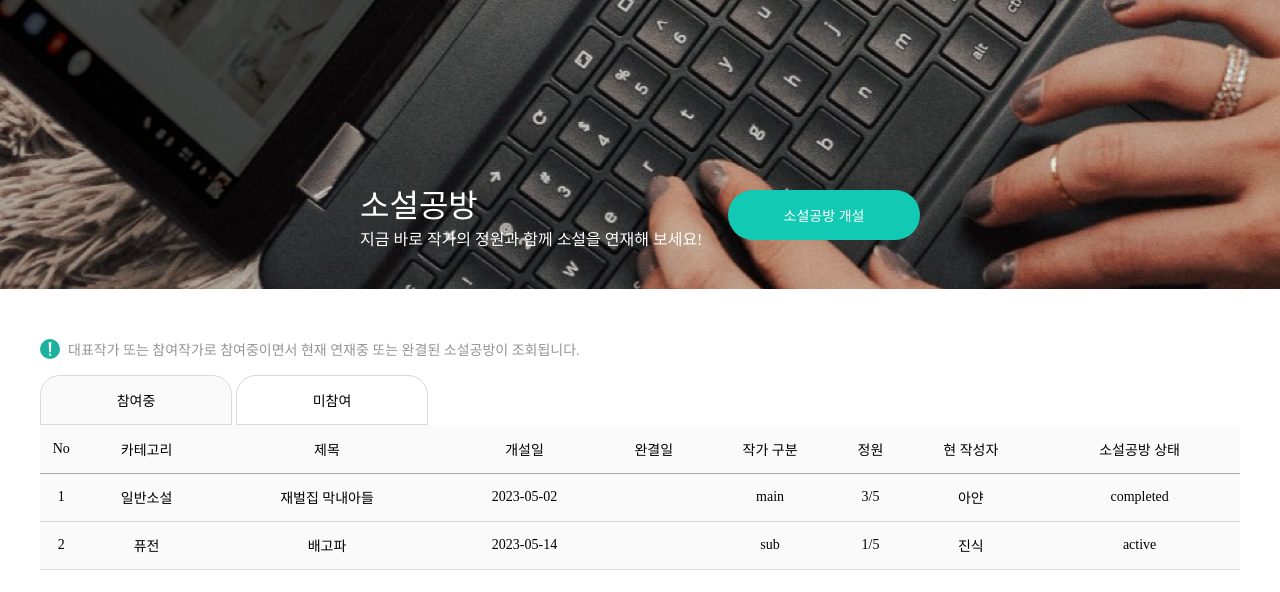
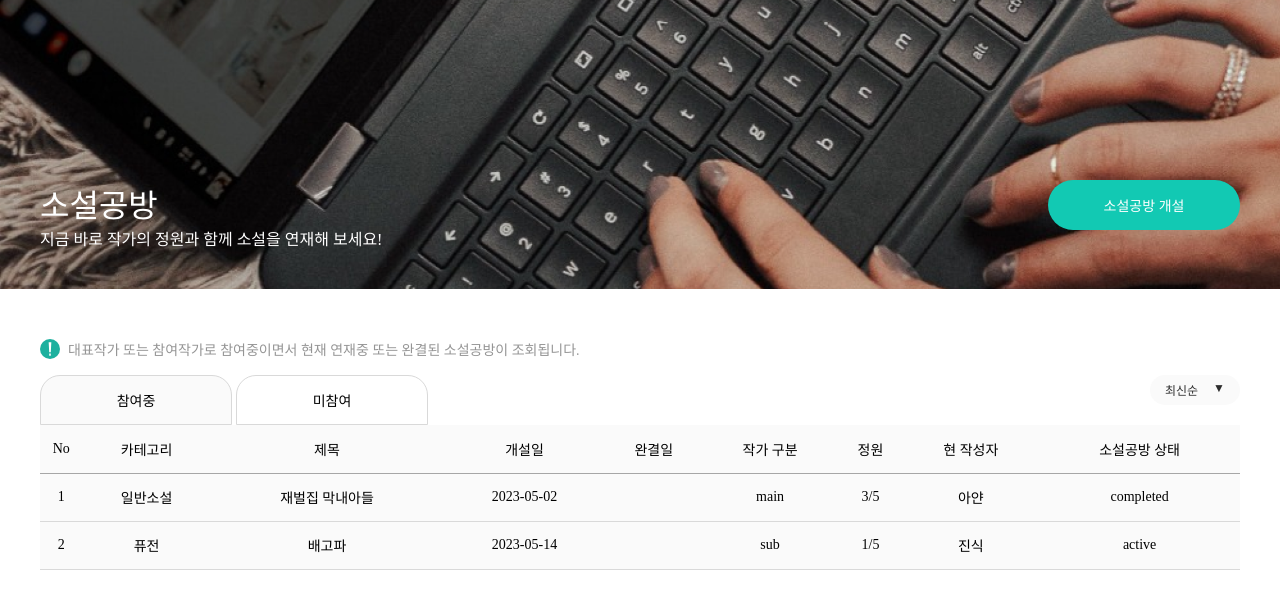
Before and after one commit to cafe-jun/garden-writer-front, a Next.js app: page /novel in a window 1280 px wide. Shown: the top 592 px of the page. Built offline with nearby package versions, Linux system fonts and the light colour scheme; a web font is replaced by a local one.

Commit message:
[feat] novel filter를 위한 select 컴포넌트 생성

```diff
--- /dev/null
+++ b/src/components/Select/Select.module.scss
@@ -0,0 +1,42 @@
+@import '../../styles/value.scss';
+
+.selectContainer {
+    position: relative;
+    display: flex;
+    align-items: center;
+    padding: 0 15px;
+    width: 90px;
+    height: 30px;
+    font-size: 12px;
+    font-weight: 500;
+    color: $back-1;
+    background-color: $gray-4;
+    border-radius: 100px;
+    .selectItem {
+        display: flex;
+        justify-content: space-between;
+        width: 100%;
+        span:last-child {
+            transition: transform .3s ease-in-out;
+        }
+        &.active {
+            span:last-child {
+                transform: rotate(180deg);
+            }
+        }
+    }
+    .selectDropdown {
+        position: absolute;
+        left: 0;
+        top: 40px;
+        padding: 0 15px;
+        width: 90px;
+        list-style: none;
+        background-color: $gray-4;
+        .selectDropdownItem {
+            display: flex;
+            align-items: center;
+            height: 20px;
+        }
+    }
+}
--- /dev/null
+++ b/src/components/Select/Select.tsx
@@ -0,0 +1,60 @@
+import React, { KeyboardEvent, useState } from 'react';
+
+import styles from './Select.module.scss';
+import { SelectProps } from './type';
+
+export const Select = ({ selectedItem, options, handleSelectedItem }: SelectProps) => {
+  const [isOpen, setIsOpen] = useState<boolean>(false);
+
+  const handleIsOpen = () => {
+    setIsOpen(!isOpen);
+  };
+
+  const handleItemClick = (item: string) => {
+    handleSelectedItem(item);
+    setIsOpen(false);
+  };
+
+  const handleIsOpenKeyDown = (e: KeyboardEvent<HTMLDivElement>) => {
+    if (e.key === 'Enter' || e.key === ' ') {
+      handleIsOpen();
+    }
+  };
+
+  const handleOptionKeyDown = (e: KeyboardEvent<HTMLDivElement>, item: string) => {
+    if (e.key === 'Enter' || e.key === ' ') {
+      handleItemClick(item);
+    }
+  };
+
+  return (
+    <div className={`${styles.selectContainer}`}>
+      <div
+        role="button"
+        className={`${styles.selectItem} ${isOpen ? styles.active : ''}`}
+        tabIndex={isOpen ? -1 : 0}
+        onClick={handleIsOpen}
+        onKeyDown={handleIsOpenKeyDown}
+      >
+        <span>{selectedItem || 'Select an option'}</span>
+        <span>▼</span>
+      </div>
+      {isOpen && (
+        <ul className={styles.selectDropdown}>
+          {options.map((item: string) => (
+            <li key={`select-${item}`} className={styles.selectDropdownItem}>
+              <div
+                role="button"
+                tabIndex={0}
+                onClick={() => handleItemClick(item)}
+                onKeyDown={(e: KeyboardEvent<HTMLDivElement>) => handleOptionKeyDown(e, item)}
+              >
+                {item}
+              </div>
+            </li>
+          ))}
+        </ul>
+      )}
+    </div>
+  );
+};
--- /dev/null
+++ b/src/components/Select/type.ts
@@ -0,0 +1,5 @@
+export interface SelectProps {
+  selectedItem: string;
+  options: string[];
+  handleSelectedItem: (item: string) => void;
+}
--- a/src/pages/novel/index.tsx
+++ b/src/pages/novel/index.tsx
@@ -5,10 +5,11 @@ import { InformationTextType } from '@/components/InformationText/type';
 import { NovelTable as Table } from '@/components/NovelTable/NovelTable';
 import { NovelTable, NovelTableStatus, NovelTableUserType } from '@/components/NovelTable/type';
 import { NovelTabs } from '@/components/NovelTabs/NovelTabs';
+import { Select } from '@/components/Select/Select';
 
 import styles from './novel.module.scss';
 
-export const novelTableData: NovelTable[] = [
+export const activeNovelTableData: NovelTable[] = [
   {
     id: 'haefasdfdf',
     category: '일반소설',
@@ -35,29 +36,53 @@ export const novelTableData: NovelTable[] = [
   },
 ];
 
+export const deactiveNovelTableData: NovelTable[] = [
+  {
+    id: 'shjrrw',
+    category: '퓨전',
+    title: '배불러',
+    created: '2023-05-14',
+    completed: '',
+    user_type: NovelTableUserType.sub,
+    user_limit: 5,
+    attend_users_number: 1,
+    current_writer: '진식',
+    status: NovelTableStatus.active,
+  },
+];
+
 export const novelTabs = ['참여중', '미참여'];
+
+export const novelFilters = ['최신순', '오래된순'];
 
 const NovelPage = () => {
   const [currentTab, setCurrentTab] = useState<string>(novelTabs[0]);
-  const [currentNovelTableData, setCurrentNovelTableData] = useState<NovelTable[]>(novelTableData);
+  const [filter, setFilter] = useState<string>(novelFilters[0]);
+  const [currentNovelTableData, setCurrentNovelTableData] =
+    useState<NovelTable[]>(activeNovelTableData);
 
   const handleCurrentTab = (tab: string) => {
     if (currentTab === tab) return;
 
     setCurrentTab(tab);
     if (tab === '참여중') {
-      return setCurrentNovelTableData(novelTableData);
+      return setCurrentNovelTableData(activeNovelTableData);
     }
-    return setCurrentNovelTableData(novelTableData);
+    return setCurrentNovelTableData(deactiveNovelTableData);
   };
 
   const handleCreateNovelButton = () => {
     console.log('create novel');
   };
 
+  const handleNovelFilter = (selectedItem: string) => {
+    setFilter(selectedItem);
+  };
+
   return (
     <div>
       <header className={styles.header}>
+        <div className={styles.headerContents}>
           <div className={styles.headerTextWrap}>
             <h2 className={styles.headerTitle}>소설공방</h2>
             <p className={styles.headerDescription}>
@@ -67,6 +92,7 @@ const NovelPage = () => {
           <button type="button" className={styles.headerButton} onClick={handleCreateNovelButton}>
             소설공방 개설
           </button>
+        </div>
       </header>
 
       <main className={styles.main}>
@@ -75,12 +101,19 @@ const NovelPage = () => {
             text="대표작가 또는 참여작가로 참여중이면서 현재 연재중 또는 완결된 소설공방이 조회됩니다."
             type={InformationTextType.primary}
           />
-          <div className={`${styles.novelContainer}`}>
+          <div className={styles.novelContainer}>
+            <div className={styles.novelHeader}>
               <NovelTabs
                 tabs={novelTabs}
                 currentTab={currentTab}
                 handleCurrentTab={handleCurrentTab}
               />
+              <Select
+                selectedItem={filter}
+                options={novelFilters}
+                handleSelectedItem={handleNovelFilter}
+              />
+            </div>
             <Table tableData={currentNovelTableData} />
           </div>
         </div>
--- a/src/pages/novel/novel.module.scss
+++ b/src/pages/novel/novel.module.scss
@@ -2,10 +2,10 @@
 
 .header {
     display: flex;
-    justify-content: space-between;
+    justify-content: center;
     align-items: center;
     position: relative;
-    padding: 183px 360px 42px 360px;
+    padding: 183px 0 42px 0;
     width: 100%;
     height: 289px;
     &::before {
@@ -21,6 +21,11 @@
         background-size: cover;
         background-repeat: no-repeat;
     }
+
+    .headerContents {
+        display: flex;
+        justify-content: space-between;
+        min-width: 1200px;
 
         .headerTextWrap {
             color: $white-1;
@@ -47,6 +52,7 @@
             cursor: pointer;
         }
     }
+}
 
 .main {
     display: flex;
@@ -56,5 +62,9 @@
 
     .novelContainer {
         margin-top: 16px;
+        .novelHeader {
+            display: flex;
+            justify-content: space-between;
         }
     }
+}
```
Lines whose indentation alone changed are shown as unchanged.
